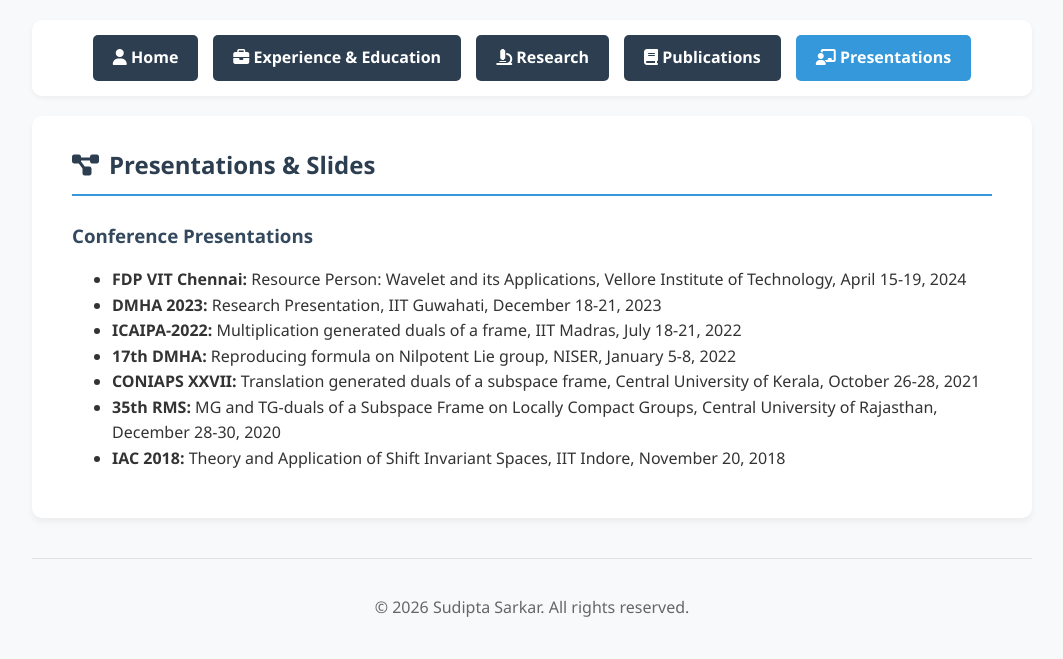
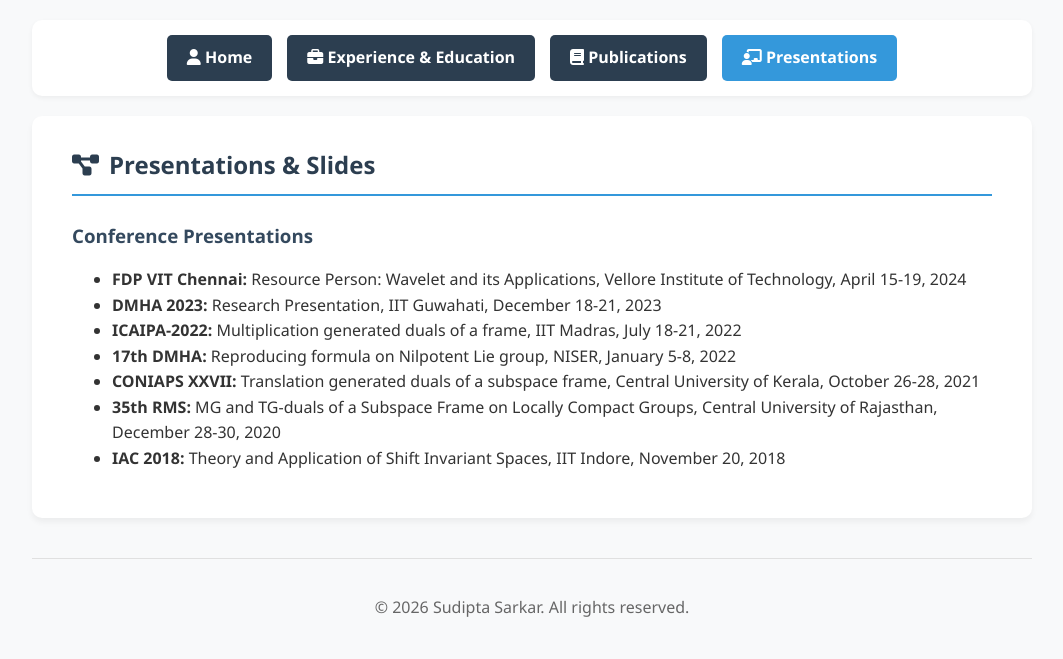
Before and after one commit to sudiptamath7-prog/sudipta, a plain HTML site: page presentations.html in a window 1280 px wide. Shown: the whole page, without its empty margins (108-1171 px from the left). Drawn offline with Linux system fonts and the light colour scheme.

Commit message:
Update presentations.html

```diff
--- a/presentations.html
+++ b/presentations.html
@@ -34,7 +34,6 @@
     <div class="nav-buttons">
         <a href="index.html" class="btn"><i class="fas fa-user"></i> Home</a>
         <a href="experience.html" class="btn"><i class="fas fa-briefcase"></i> Experience & Education</a>
-        <a href="research.html" class="btn"><i class="fas fa-microscope"></i> Research</a>
         <a href="publications.html" class="btn"><i class="fas fa-book"></i> Publications</a>
         <a href="presentations.html" class="btn active"><i class="fas fa-chalkboard-teacher"></i> Presentations</a>
       </div>
```
